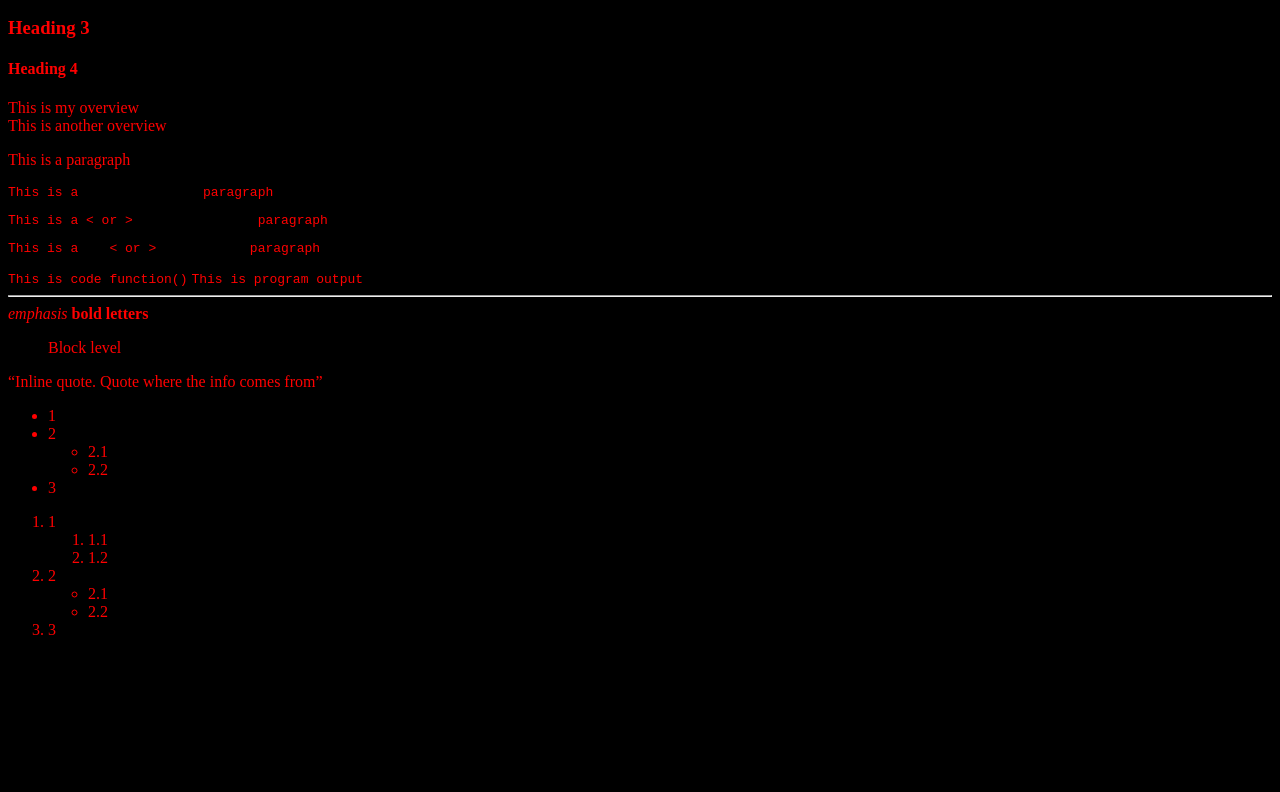
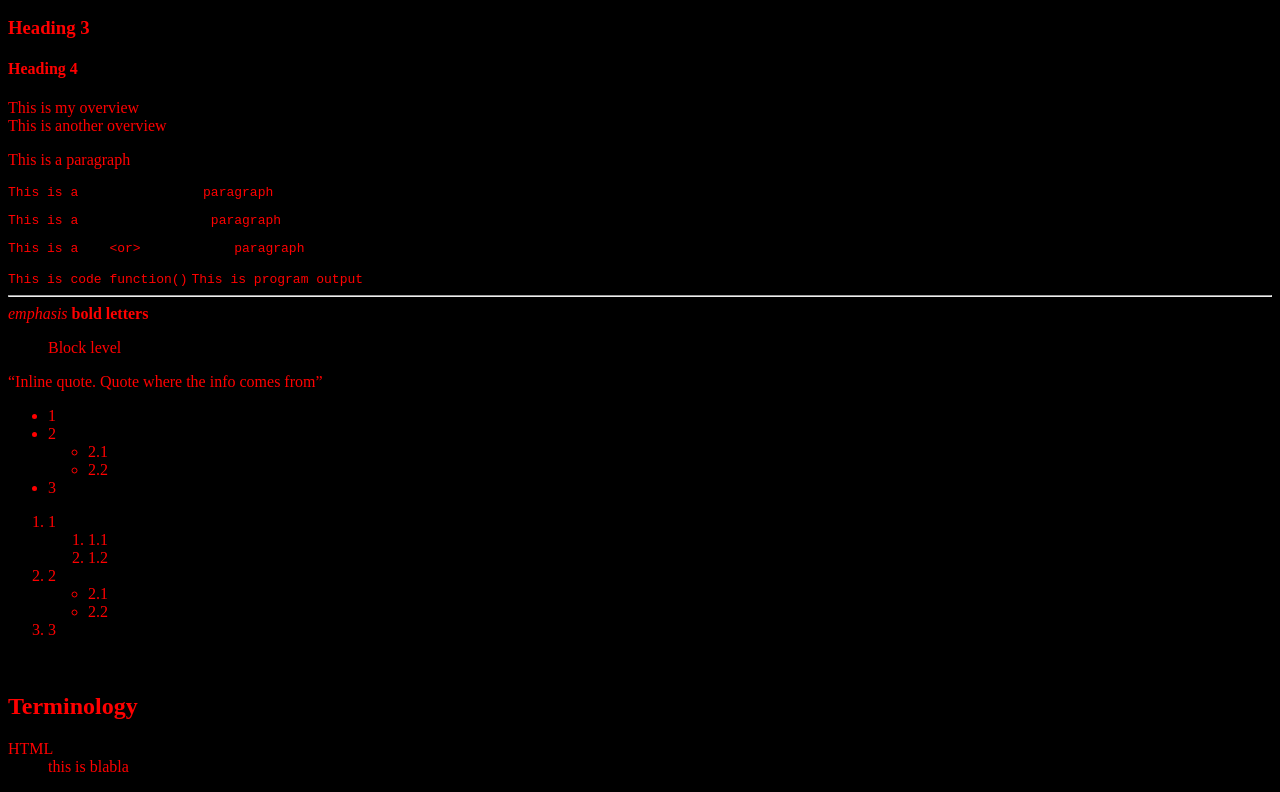
Before and after one commit to laramartin/html-fundamentals, a plain HTML site: page index.html in a window 1280 px wide. Shown: the part 110-902 px from the top of the page. Before the commit the page ends 800 px from the top, so only its background shows below. Drawn offline with Linux system fonts and the light colour scheme.

Commit message:
definition lists

```diff
--- a/index.html
+++ b/index.html
@@ -29,8 +29,8 @@
 
 		<p>This is a                paragraph</p>
 		<pre>This is a                paragraph</pre>
-		<pre>This is a < or >                paragraph</pre>
-		<pre>This is a    &lt or &gt            paragraph</pre>
+		<pre>This is a <or>                paragraph</pre>
+		<pre>This is a    &ltor&gt            paragraph</pre>
 
 		<code>This is code function()</code>
 		<samp>This is program output</samp>
@@ -69,7 +69,16 @@
 			<li>3</li>
 		</ol>
 
+		<br/>
 
+		<h2> Terminology </h2>
+		<!-- definition list -->
+		<dl>
+			<!-- dt = definition title -->
+			<dt>HTML</dt>
+			<!-- dd = definition definition -->
+			<dd>this is blabla</dd>
+		</dl>
 
 	</body>
 </html>
```
